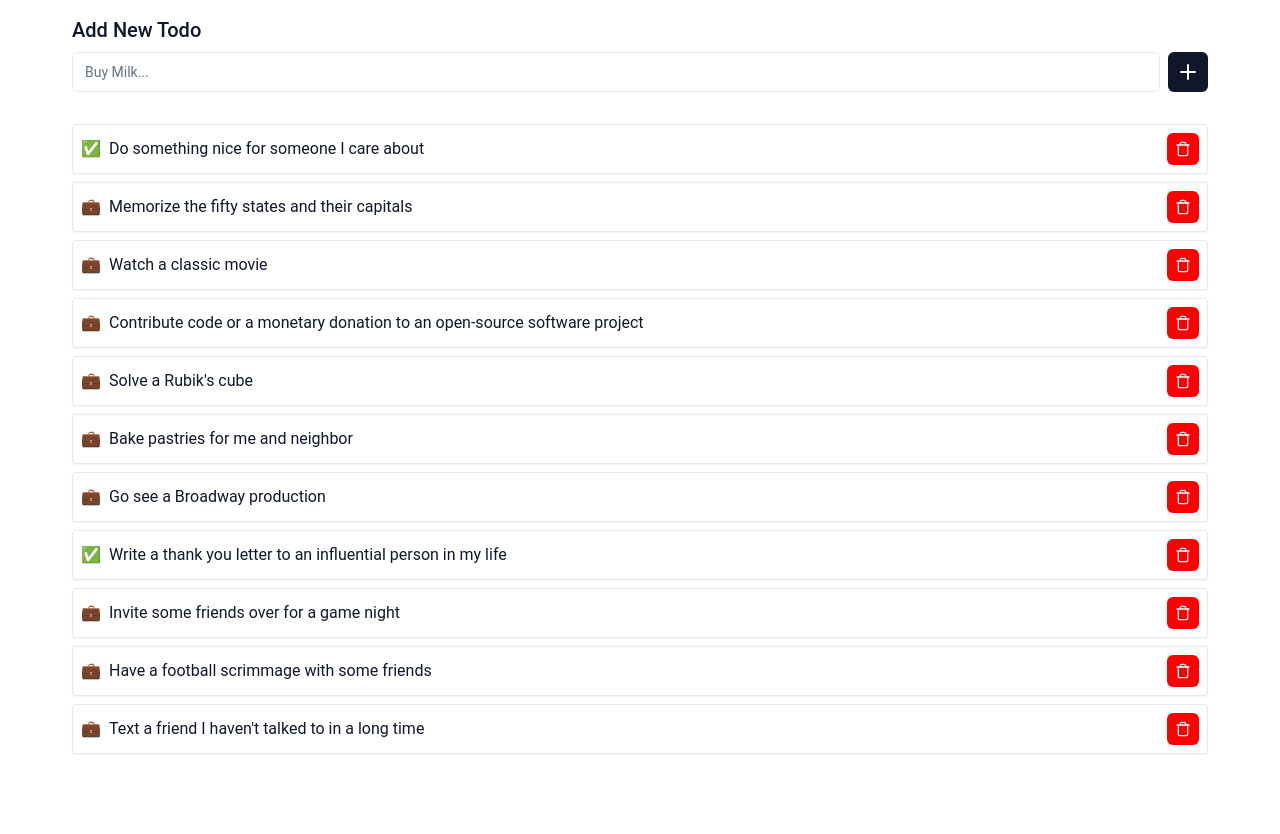
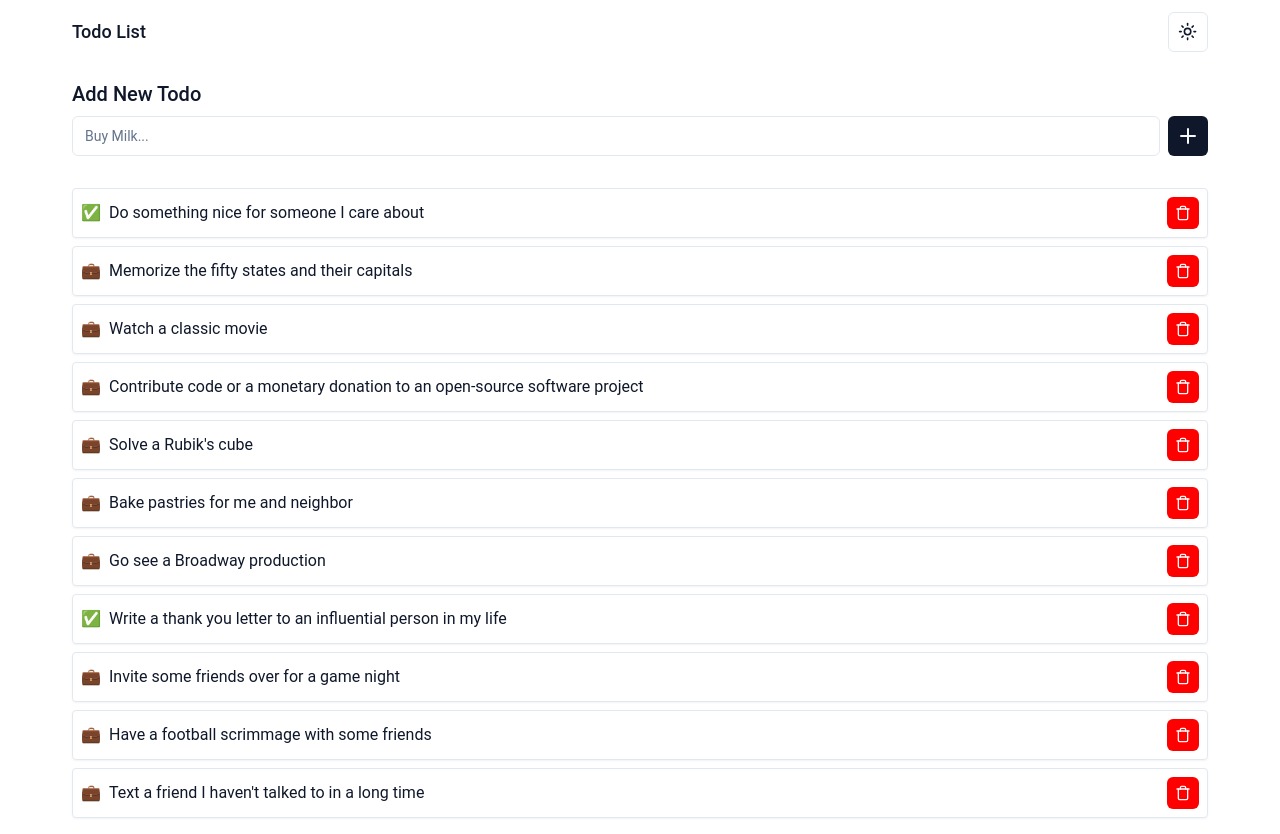
Before and after one commit to SuhelMakkad/react-graphql-turso-todo, a React (Vite) app: page / in a window 1280 px wide. Before the commit the page ends 800 px from the top, so only its background shows below. Built offline with nearby package versions, Linux system fonts and the light colour scheme.

Commit message:
added nav bar with theme toggle

```diff
--- a/index.html
+++ b/index.html
@@ -1,4 +1,4 @@
-<!doctype html>
+<!DOCTYPE html>
 <html lang="en">
   <head>
     <meta charset="UTF-8" />
@@ -7,7 +7,7 @@
     <title>Vite + React + TS</title>
   </head>
   <body class="bg-background font-sans text-primary antialiased">
-    <div id="root"></div>
+    <div id="root" class="container"></div>
     <script type="module" src="/src/main.tsx"></script>
   </body>
 </html>
--- a/src/App.tsx
+++ b/src/App.tsx
@@ -1,3 +1,4 @@
+import Navbar from "@/components/navbar";
 import TodoInput from "@/components/todo-input";
 import TodoList from "@/components/todo-list";
 
@@ -72,11 +73,15 @@ const todos = [
 
 const App = () => {
   return (
-    <main className="container space-y-8 my-4">
-      <TodoInput />
+    <>
+      <Navbar />
 
-      <TodoList todos={todos} />
-    </main>
+      <main className="space-y-8 my-4">
+        <TodoInput />
+
+        <TodoList todos={todos} />
+      </main>
+    </>
   );
 };
 
--- /dev/null
+++ b/src/common/components/navbar.tsx
@@ -0,0 +1,12 @@
+import { ModeToggle } from "./mode-toggle";
+
+const Navbar = () => {
+  return (
+    <nav className="py-3 flex gap-2 items-center justify-between">
+      <h1 className="font-medium text-lg">Todo List</h1>
+      <ModeToggle />
+    </nav>
+  );
+};
+
+export default Navbar;
```
